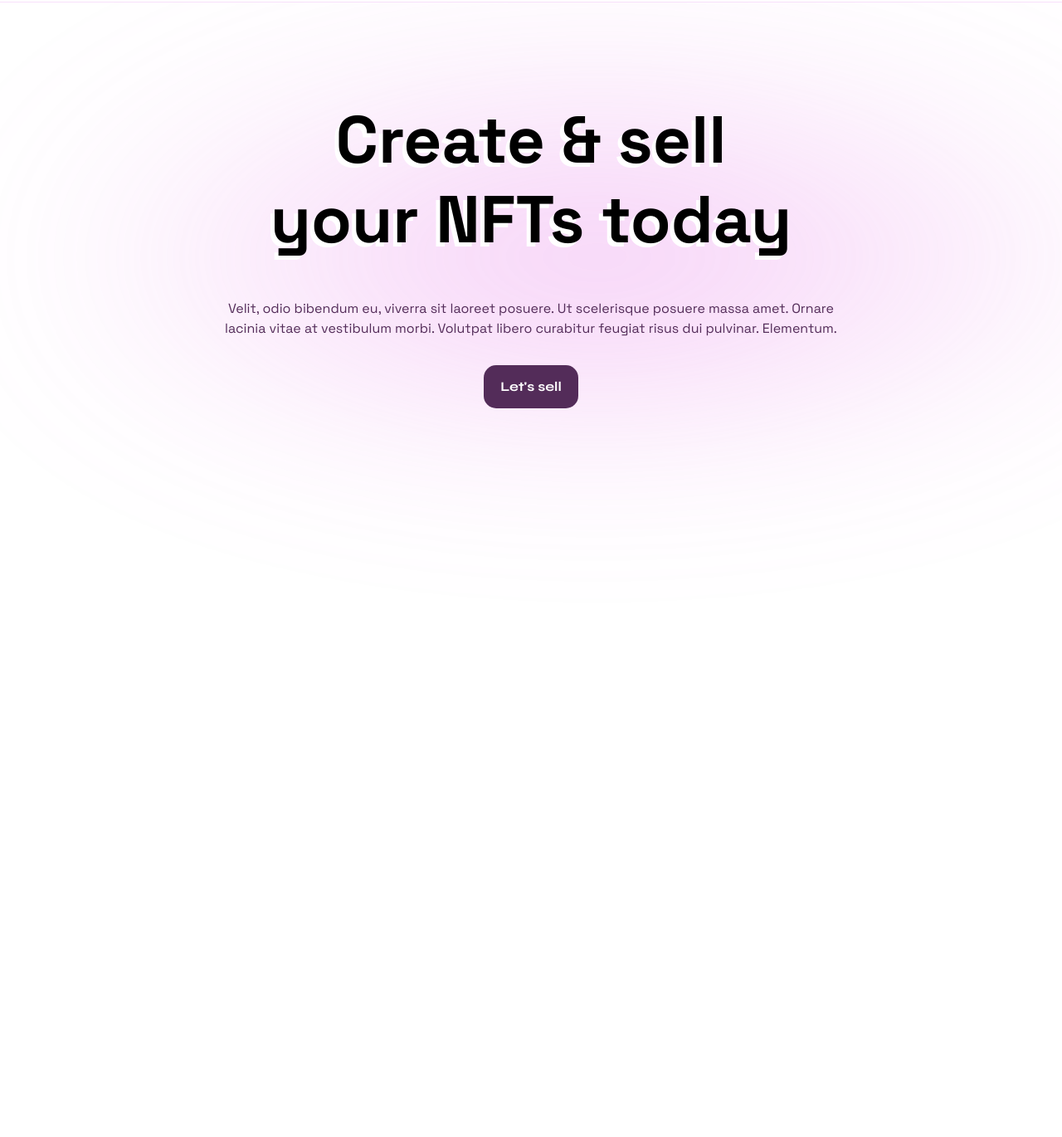
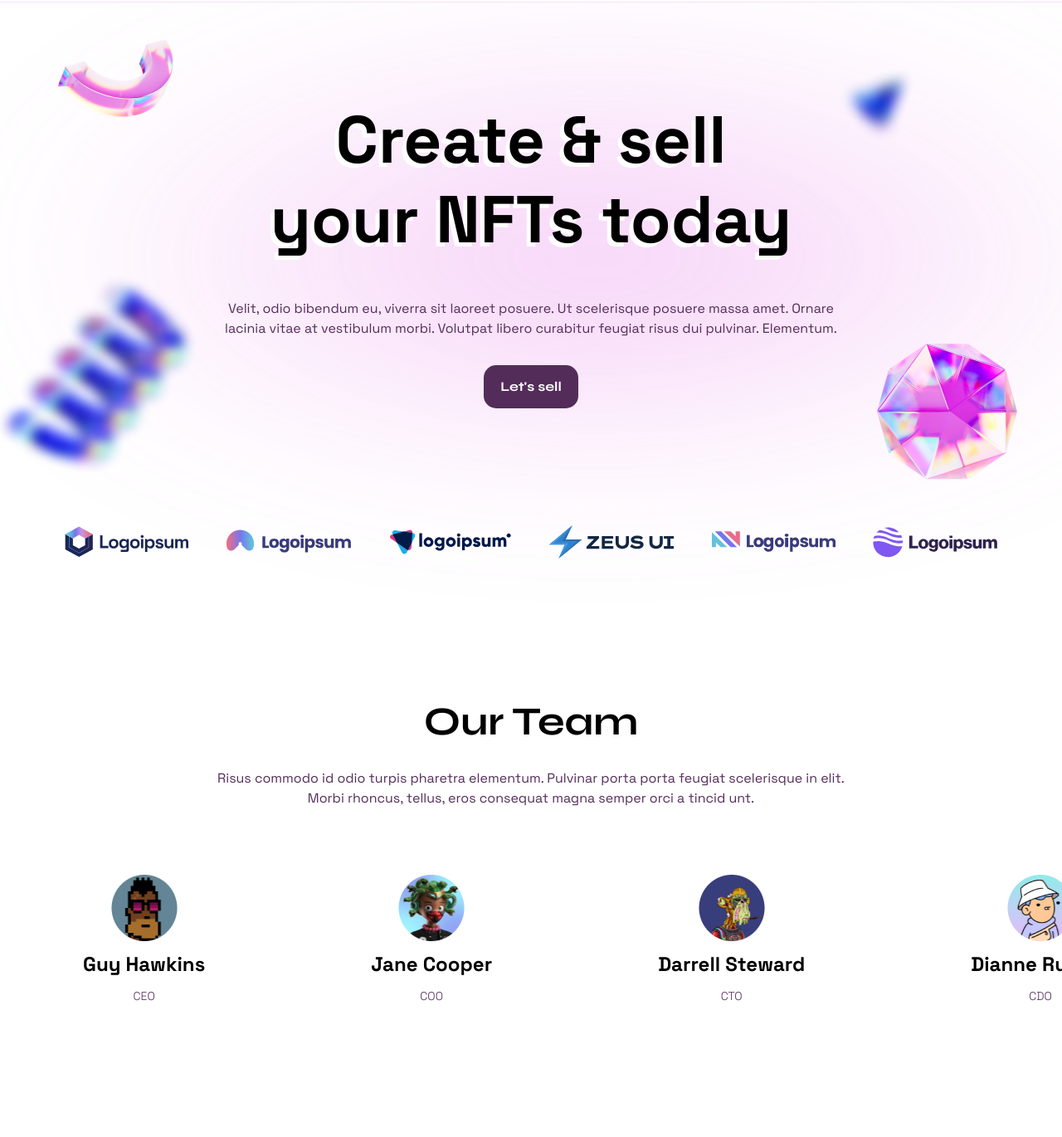
Before and after one commit to qwoly/train_landing, a plain HTML site: page index.html in a window 1280 px wide. Shown: the part 73-1443 px from the top of the page at 83% size. Before the commit the page ends 800 px from the top, so only its background shows below. Drawn offline with Linux system fonts and the light colour scheme.

Commit message:
team_section

```diff
--- a/index.html
+++ b/index.html
@@ -31,10 +31,54 @@
     <!-- sell start -->
     <section class="section__sellNft">
         <div class="sellNft-bg"></div>
+        <img class="sellNft_img1" src="img/sellNft/Background shape.png" alt="">
+        <img class="sellNft_img2" src="img/sellNft/Background shape (1).png" alt="">
+        <img class="sellNft_img3" src="img/sellNft/Background shape (2).png" alt="">
+        <img class="sellNft_img4" src="img/sellNft/Background shape (3).png" alt="">
         <h1>Create & sell <br> your NFTs today</h1>
         <p>Velit, odio bibendum eu, viverra sit laoreet posuere. Ut scelerisque posuere massa amet. Ornare <br> lacinia vitae at vestibulum morbi. Volutpat libero curabitur feugiat risus dui pulvinar. Elementum.</p>
         <button>Let's sell</button>
     </section>
     <!-- sell end -->
+    <!-- partenrs start -->
+    <section class="section__partners">
+        <div class="wrapper">
+            <img src="img/section_partners/1.svg" alt="">
+            <img src="img/section_partners/2.svg" alt="">
+            <img src="img/section_partners/3.svg" alt="">
+            <img src="img/section_partners/4.svg" alt="">
+            <img src="img/section_partners/5.svg" alt="">
+            <img src="img/section_partners/6.svg" alt="">
+        </div>
+    </section>
+        <!-- partenrs end -->
+    <section class="section__team">
+        <h2>Our Team</h2>
+        <h3>Risus commodo id odio turpis pharetra elementum. Pulvinar porta porta feugiat scelerisque in elit. <br> Morbi rhoncus, tellus, eros consequat magna semper orci a tincid unt. </h3>
+    </section>
+    <!-- section__team start -->
+    <div class="wrapper_team">
+        <div class="team__wrapper">
+            <img src="img/section_team/1.png" alt="">
+            <p>Guy Hawkins</p>
+            <span>CEO</span>
+        </div>
+        <div class="team__wrapper">
+            <img src="img/section_team/2.png" alt="">
+            <p>Jane Cooper</p>
+            <span>COO</span>
+        </div>
+        <div class="team__wrapper">
+            <img src="img/section_team/3.png" alt="">
+            <p>Darrell Steward</p>
+            <span>CTO</span>
+        </div>
+        <div class="team__wrapper">
+            <img src="img/section_team/4.png" alt="">
+            <p>Dianne Russell</p>
+            <span>CDO</span>
+        </div>
+    </div>
+    <!-- section__team end -->
 </body>
 </html>
--- a/style.css
+++ b/style.css
@@ -42,6 +42,8 @@ header img{
     display: flex;
     flex-flow: column;
     position: relative;
+    max-width: 1440px;
+    margin: 0 auto;
 }
 .section__sellNft h1{
     font-weight: 700;
@@ -92,3 +94,112 @@ header img{
     filter: blur(116px);
     z-index: -1;
 }
+.section__sellNft img{
+
+}
+.sellNft_img3{
+    position: absolute;
+    width: 173px;
+height: 174px;
+left: 53px;
+top: 5px;
+}
+.sellNft_img4{
+    position: absolute;
+    width: 111px;
+    height: 112px;
+    right: 167px;
+    top: 67px;
+}
+.sellNft_img2{
+    position: absolute;
+    width: 299px;
+    height: 300px;
+    left: -16px;
+    top: 298px;
+}
+.sellNft_img1{
+    position: absolute;
+    width: 211px;
+    height: 211px;
+    right: 33px;
+    top: 387px;
+}
+/* section_partners */
+.section__partners{
+    display: flex;
+    justify-content: center;
+    padding: 40px 0px;
+    margin: 0 auto;
+    margin-top: 101px;
+    max-width: 1440px;
+
+}
+.section__partners img{
+    margin-right: 40px;
+}
+.section__partners img:last-child{
+    margin-right: 0px;
+}
+/* our team */
+.section__team{
+    display: flex;
+    flex-flow: column;
+    margin-top: 80px;
+}
+.section__team h2{
+    font-family: 'Syne';
+    font-style: normal;
+    font-weight: 700;
+    font-size: 48px;
+    line-height: 64px;
+    color: #000000;
+    text-align: center;
+    margin-bottom: 24px;
+}
+.section__team h3{
+    font-family: 'Space Grotesk';
+    font-style: normal;
+    font-weight: 400;
+    font-size: 16px;
+    line-height: 24px;
+    text-align: center;
+    color: #532C59;
+    margin: 0;
+    padding-bottom: 80px;
+}
+/* section_team starrt */
+.wrapper_team{
+    display: flex;
+    justify-content: space-between;
+    max-width: 1440px;
+    text-align: center;
+    margin: 0 auto;
+    padding-bottom: 160px;
+}
+.team__wrapper{
+    display: flex;
+    flex-flow: column;
+    margin: 0 100px;
+}
+.team__wrapper p{
+    font-family: 'Space Grotesk';
+    font-weight: 700;
+    font-size: 24px;
+    line-height: 32px;
+    color: #000000;
+    margin: 12px 0;
+    white-space: nowrap;
+}
+.team__wrapper span{
+    font-family: 'Space Grotesk';
+    font-weight: 300;
+    font-size: 14px;
+    line-height: 20px;
+    color: #532C59;
+}
+.team__wrapper img{
+    Width: 80px;
+    Height: 80px;
+    margin: 0 auto;
+}
```
Also changed, not shown: img/section_partners/1.svg (added), img/section_partners/2.svg (added), img/section_partners/3.svg (added), img/section_partners/4.svg (added), img/section_partners/5.svg (added), img/section_partners/6.svg (added), img/section_team/1.png (added), img/section_team/2.png (added), img/section_team/3.png (added), img/section_team/4.png (added), img/sellNft/Background shape (1).png (added), img/sellNft/Background shape (2).png (added), img/sellNft/Background shape (3).png (added), img/sellNft/Background shape.png (added).
